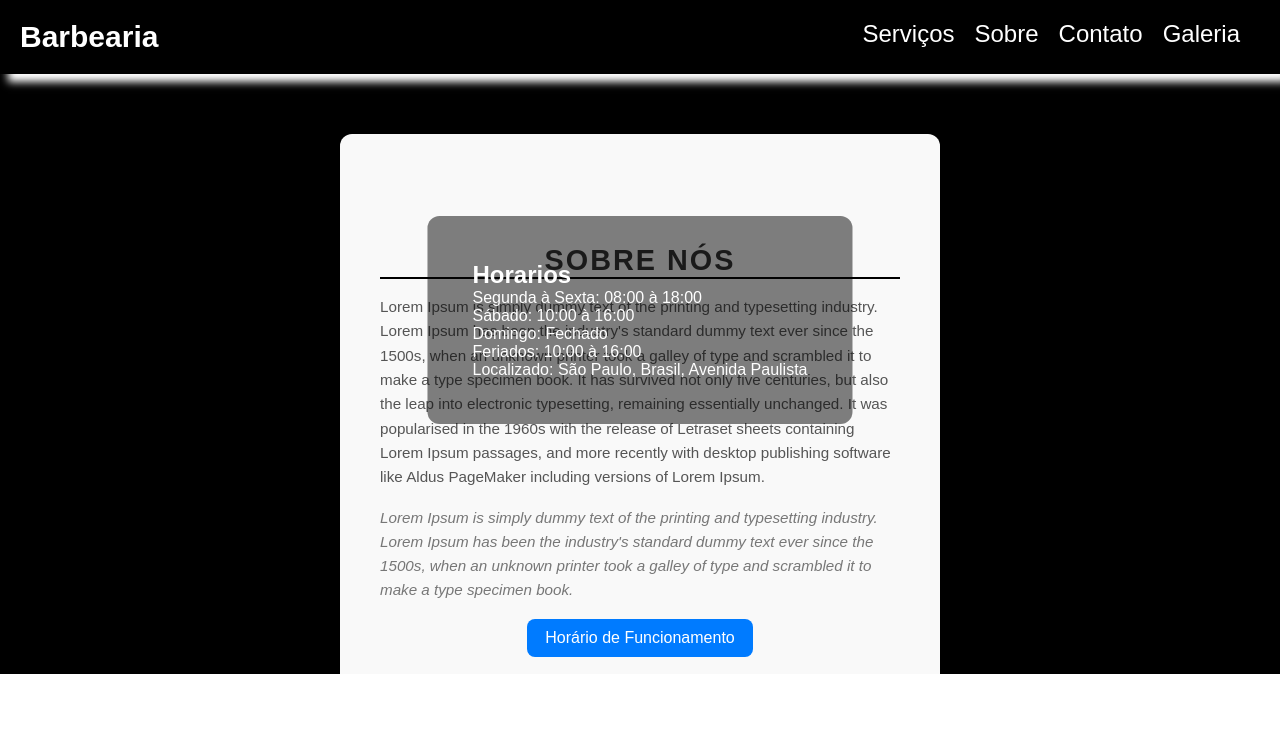
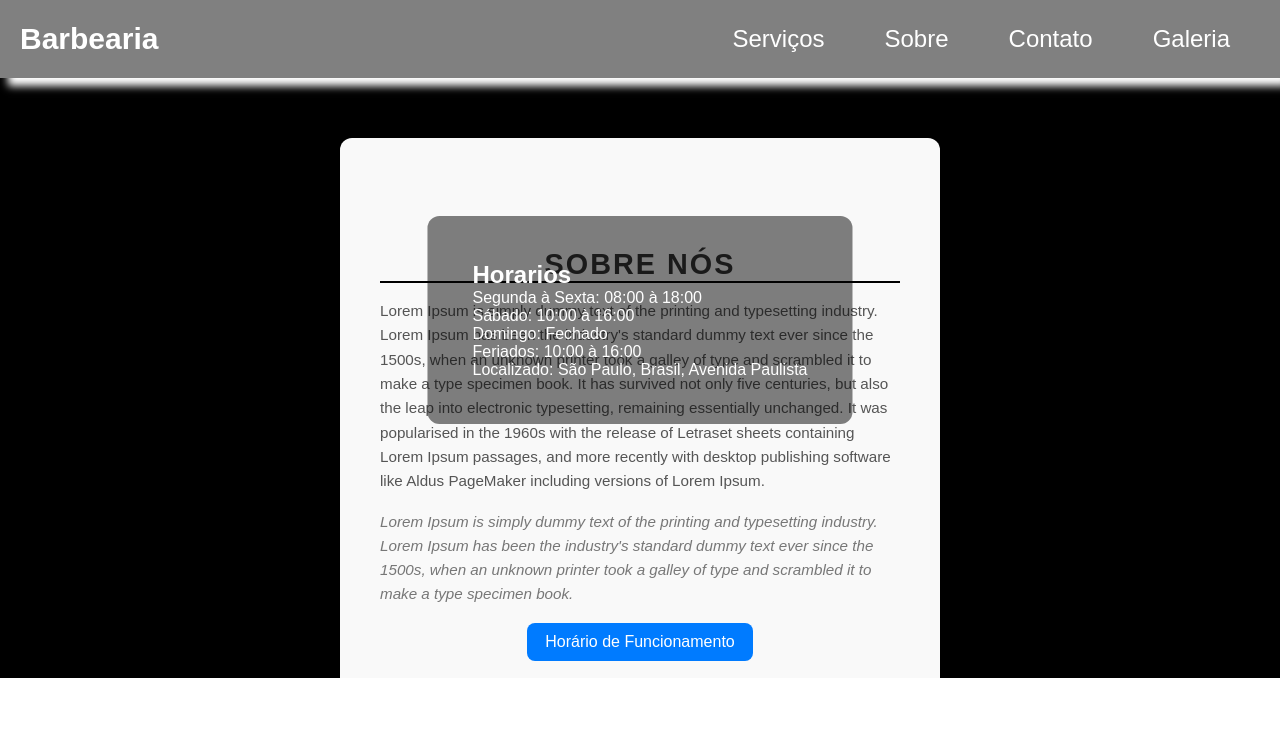
Before and after one commit to Paranhos-Wendell/Barbearia, a plain HTML site: page index.html in a window 1280 px wide. Shown: the top 732 px of the page. Drawn offline with Linux system fonts and the light colour scheme.

Commit message:
melhorado o efeito de hover da tela de navegação, a animação está mais suave e não está taão travada

```diff
--- a/CSS/style.css
+++ b/CSS/style.css
@@ -17,7 +17,7 @@ html{
 }
 
 nav {
-    background-color: rgba(0, 0, 0, 0.5);
+    background-color: rgba(255, 255, 255, 0.5);
     padding: 20px;
     box-shadow: 0.5rem 0.5rem 0.5rem #fff;
 }
@@ -25,29 +25,33 @@ nav {
 nav ul {
     display: flex;
     justify-content: end;
+    align-items: center;
+    gap: 20px;
 }
 
 nav ul li {
     margin-right: 20px;
+    padding: 5px 10px;
+    border-radius: 5px;
+    transition: background-color 0.3s ease-in-out;
+}
+
+nav ul li:hover {
+    background-color: rgba(255, 255, 255, 0.2);
 }
 
 nav ul li a {
     color: #ffffff;
     font-size: 24px;
-    transition: color 0.3s ease-in-out;
-}
-
-nav ul li:hover{
-    background-color: #fff;
+    transition: color 0.3s ease-in-out, text-decoration 0.3s ease-in-out;
 }
 
 nav ul li a:hover {
     color: #262f80;
     text-decoration: underline;
-    transition: color 0.3s ease-in-out;
 }
 
-nav ul h1{
+nav ul h1 {
     width: 100%;
     color: #fff;
     font-size: 30px;
```
